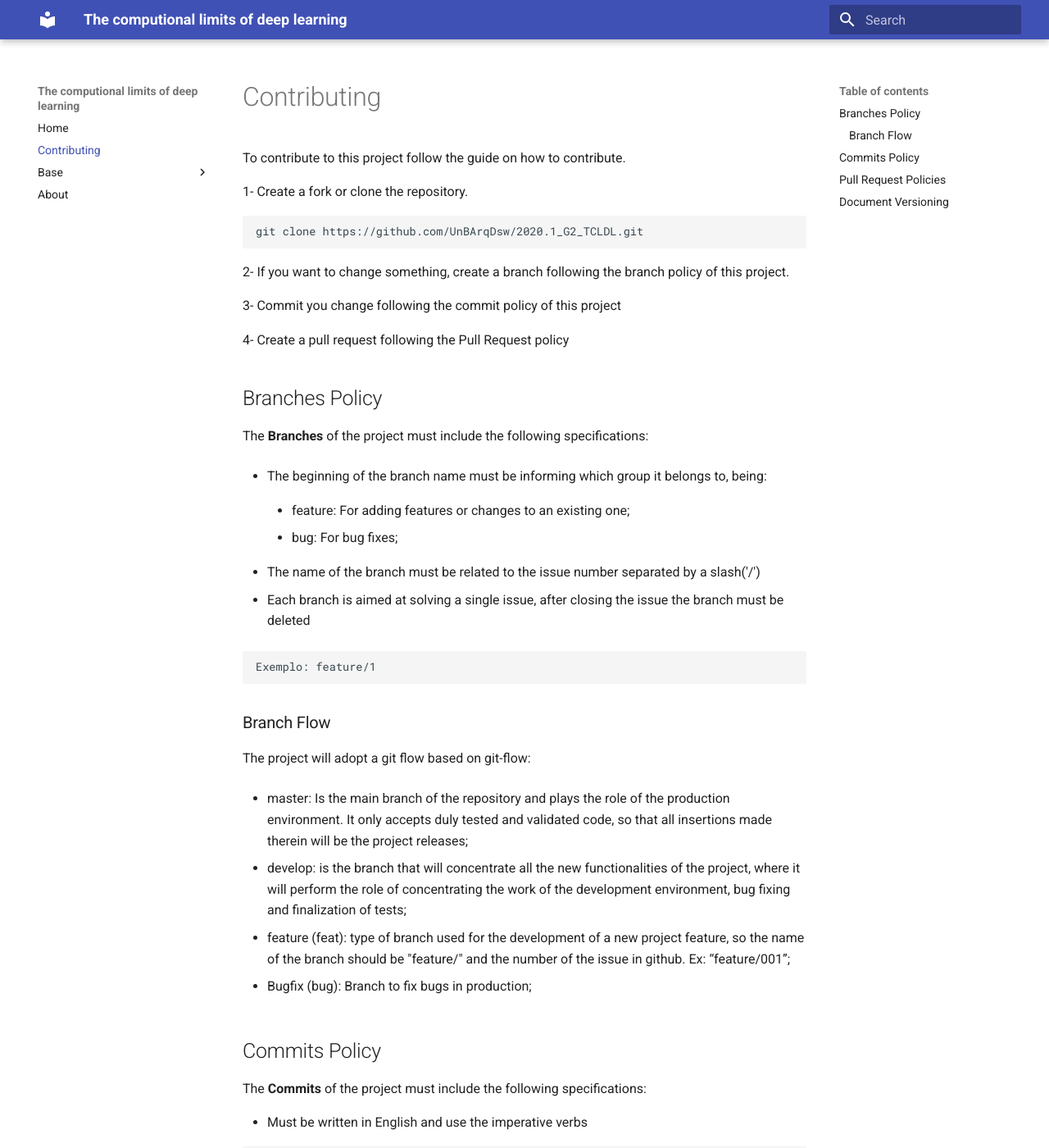
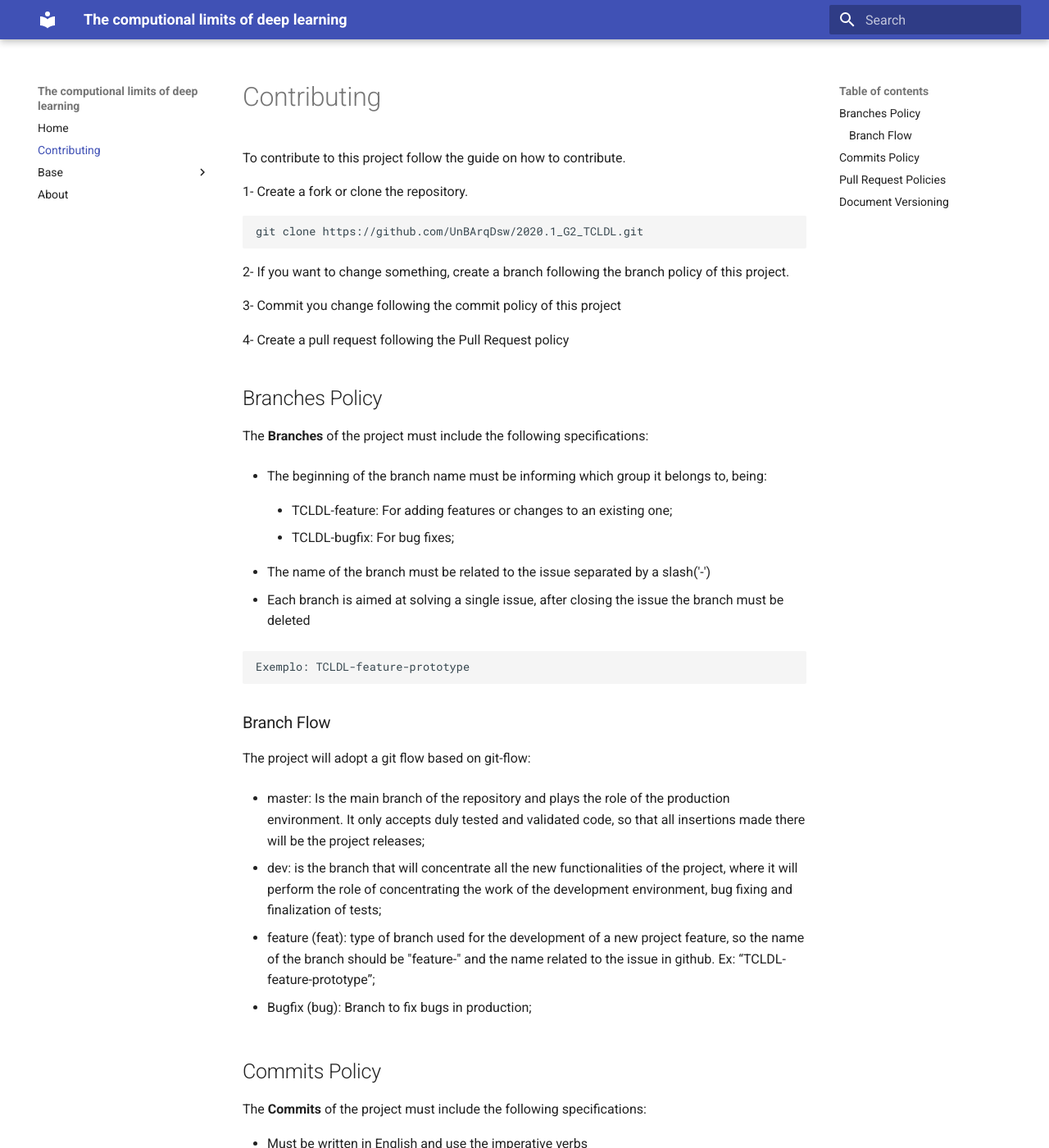
Before and after one commit to UnBArqDsw/2020.1_G2_ProjetoX, an MkDocs documentation site: the page built from documentation/docs/contributing.md, in a window 1280 px wide and 1400 px high. Shown: the whole window at 82% size. Built offline with MkDocs 1.6.1 and Material for MkDocs 9.7.7, drawn with Linux system fonts in a browser that asks for light colours.

Commit message:
update contribute policy

`````diff
--- a/documentation/docs/contributing.md
+++ b/documentation/docs/contributing.md
@@ -17,27 +17,27 @@ git clone https://github.com/UnBArqDsw/2020.1_G2_TCLDL.git
 The <b> Branches </b> of the project must include the following specifications:
 
 * The beginning of the branch name must be informing which group it belongs to, being:
-    * feature: For adding features or changes to an existing one;
+    * TCLDL-feature: For adding features or changes to an existing one;
 
-    * bug: For bug fixes;
+    * TCLDL-bugfix: For bug fixes;
 
 
-* The name of the branch must be related to the issue number separated by a slash('/')
+* The name of the branch must be related to the issue separated by a slash('-')
 
 * Each branch is aimed at solving a single issue, after closing the issue the branch must be deleted
 
 ````Git
-Exemplo: feature/1
+Exemplo: TCLDL-feature-prototype
 ````
 ### Branch Flow
 
 The project will adopt a git flow based on git-flow:
 
- * master: Is the main branch of the repository and plays the role of the production environment. It only accepts duly tested and validated code, so that all insertions made therein will be the project releases;
+ * master: Is the main branch of the repository and plays the role of the production environment. It only accepts duly tested and validated code, so that all insertions made there will be the project releases;
 
- * develop: is the branch that will concentrate all the new functionalities of the project, where it will perform the role of concentrating the work of the development environment, bug fixing and finalization of tests;
+ * dev: is the branch that will concentrate all the new functionalities of the project, where it will perform the role of concentrating the work of the development environment, bug fixing and finalization of tests;
 
- * feature (feat): type of branch used for the development of a new project feature, so the name of the branch should be "feature/" and the number of the issue in github. Ex: “feature/001”;
+ * feature (feat): type of branch used for the development of a new project feature, so the name of the branch should be "feature-" and the name related to the issue in github. Ex: “TCLDL-feature-prototype”;
 
  * Bugfix (bug): Branch to fix bugs in production;
 
`````
